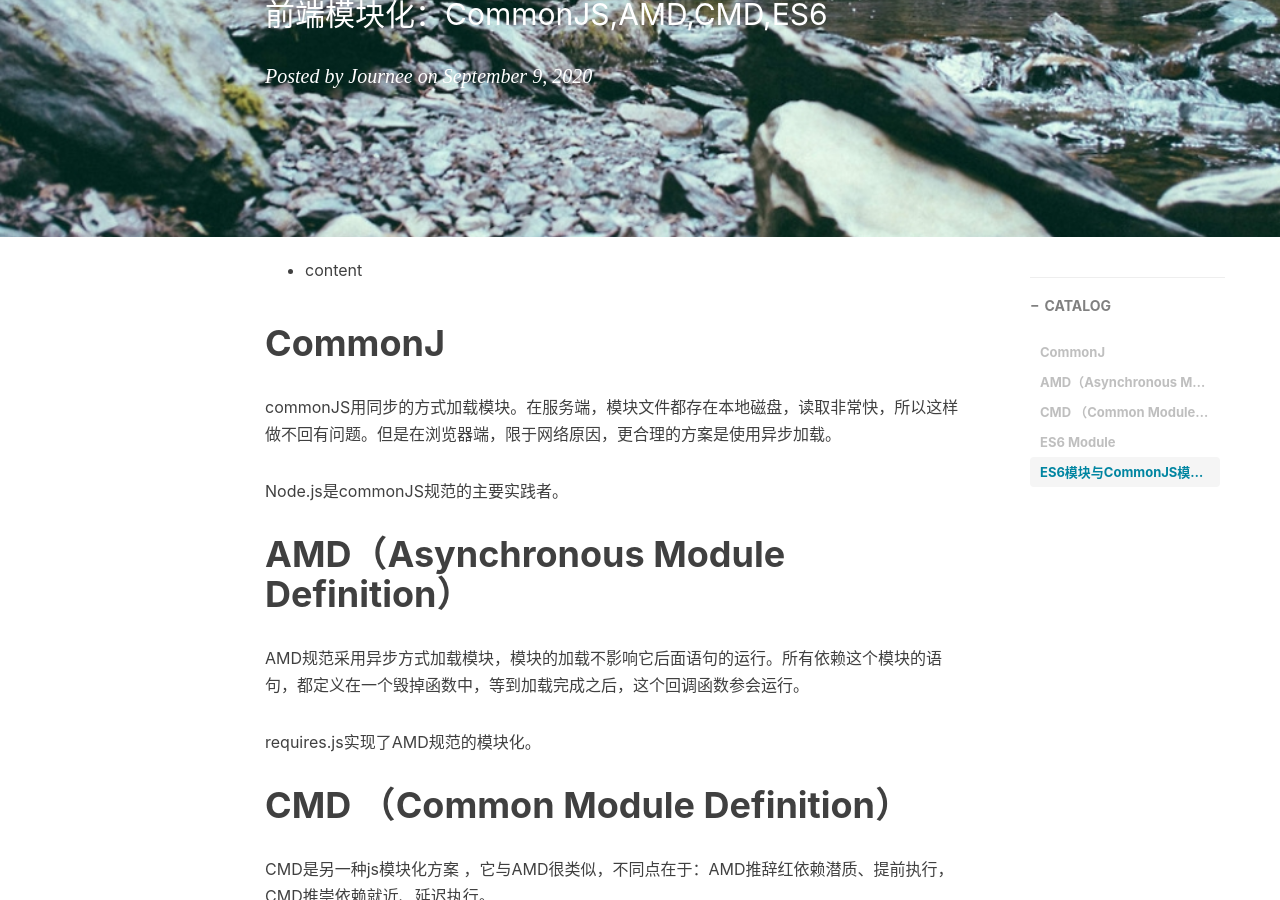
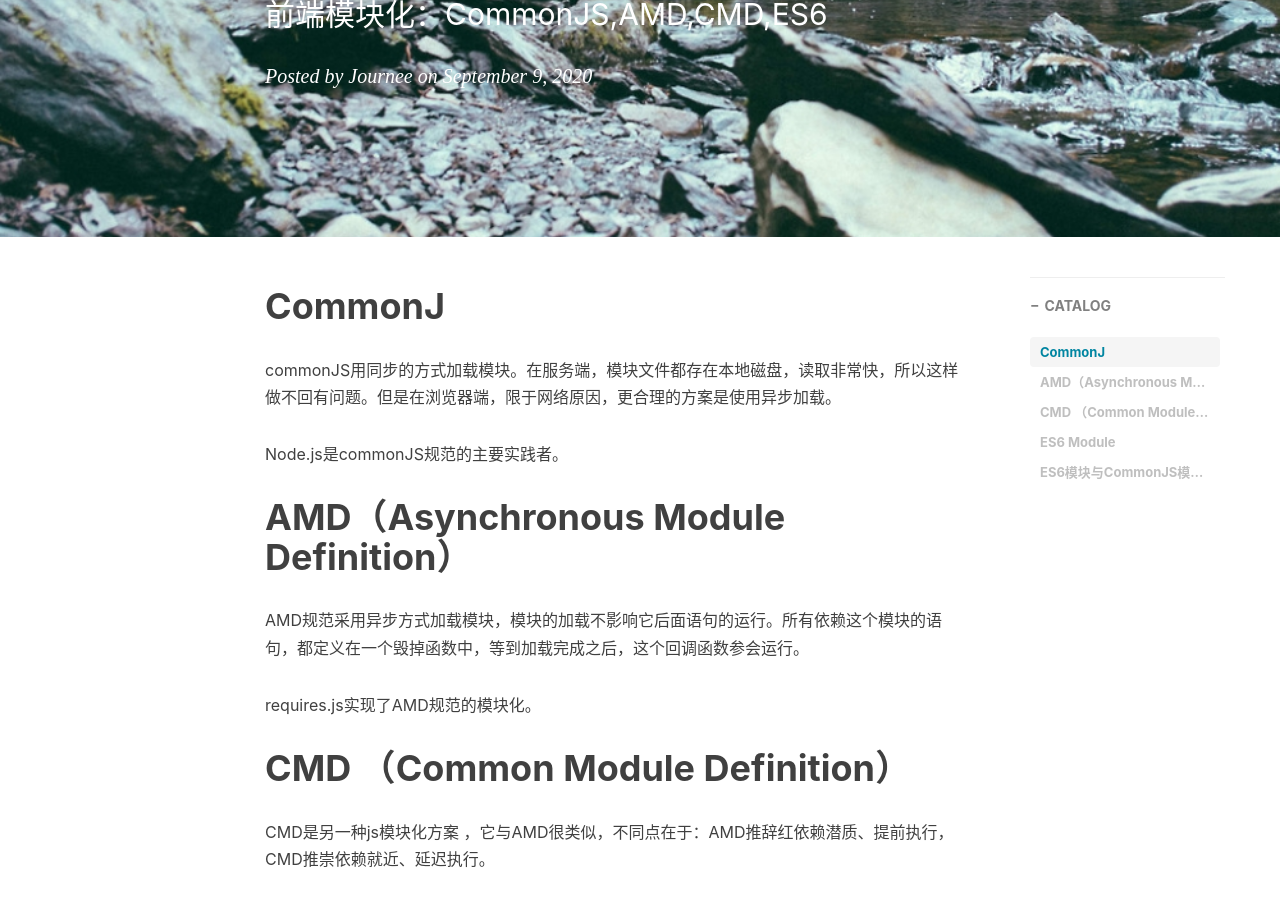
Before and after one commit to mushroommie/try-for-github-pages, a Jekyll site: the page built from _posts/2020-09-09-搞清楚AMD和CMD到底是什么.md, in a window 1280 px wide and 900 px high, scrolled down 346 px. Built offline with Jekyll 4.4.1, drawn with Linux system fonts in a browser that asks for light colours; nearby versions of some CDN libraries; comment, search, counter and statistics services are not loaded.

Commit message:
delete *content

```diff
--- a/_posts/2020-09-09-搞清楚AMD和CMD到底是什么.md
+++ b/_posts/2020-09-09-搞清楚AMD和CMD到底是什么.md
@@ -8,8 +8,6 @@ catalog: true
 tags:
     - js
 ---
-
-* content
 
 # CommonJ
 commonJS用同步的方式加载模块。在服务端，模块文件都存在本地磁盘，读取非常快，所以这样做不回有问题。但是在浏览器端，限于网络原因，更合理的方案是使用异步加载。
```
